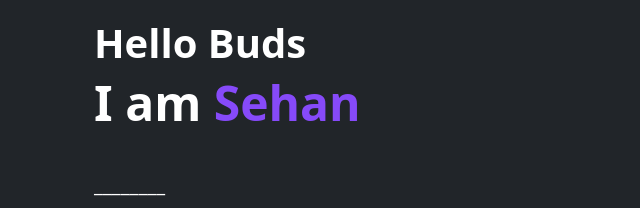
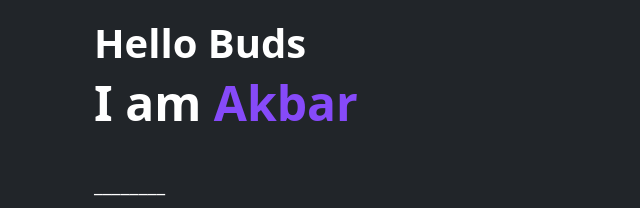
Before and after one commit to SehanAF/Website-Kelas-TI23A, a plain HTML site: page portofolio/assets/index.html in a window 1280 px wide. Shown: the part 170-378 px from the top of the page, 0-640 px from the left. Drawn offline with nearby package versions, Linux system fonts and the light colour scheme.

Commit message:
mencoba lagi

```diff
--- a/portofolio/assets/index.html
+++ b/portofolio/assets/index.html
@@ -55,7 +55,7 @@
                   <!-- Profil Detail -->
                   <div class="col-lg-6">
                     <h1 class=" fw-bold lh-1 mb-3" style="color: white;">Hello Buds</h1>
-                    <h1 class="display-5 fw-bold lh-1 mb-5" style="color: white;">I am <span class="name">Sehan</span></h1>
+                    <h1 class="display-5 fw-bold lh-1 mb-5" style="color: white;">I am <span class="name">Akbar</span></h1>
                     <p class="lead lh-1 mb-3" style="color: white;">________</p>
                     <p class="lead" style="color: white;">Quickly design and customize responsive mobile-first sites with Bootstrap, the world’s most popular front-end open source toolkit, featuring Sass variables and mixins, responsive grid system, extensive prebuilt components, and powerful JavaScript plugins.</p>
                     <div class="d-grid gap-2 d-md-flex justify-content-md-start">
```
